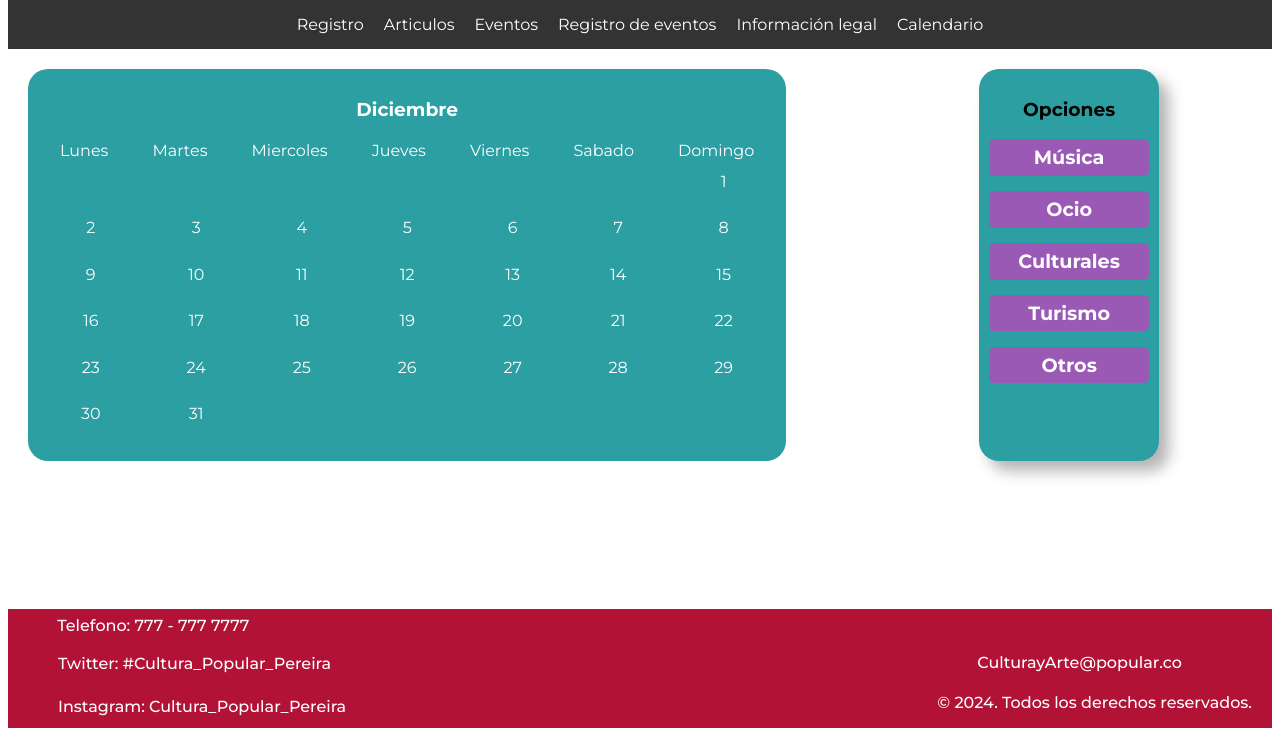
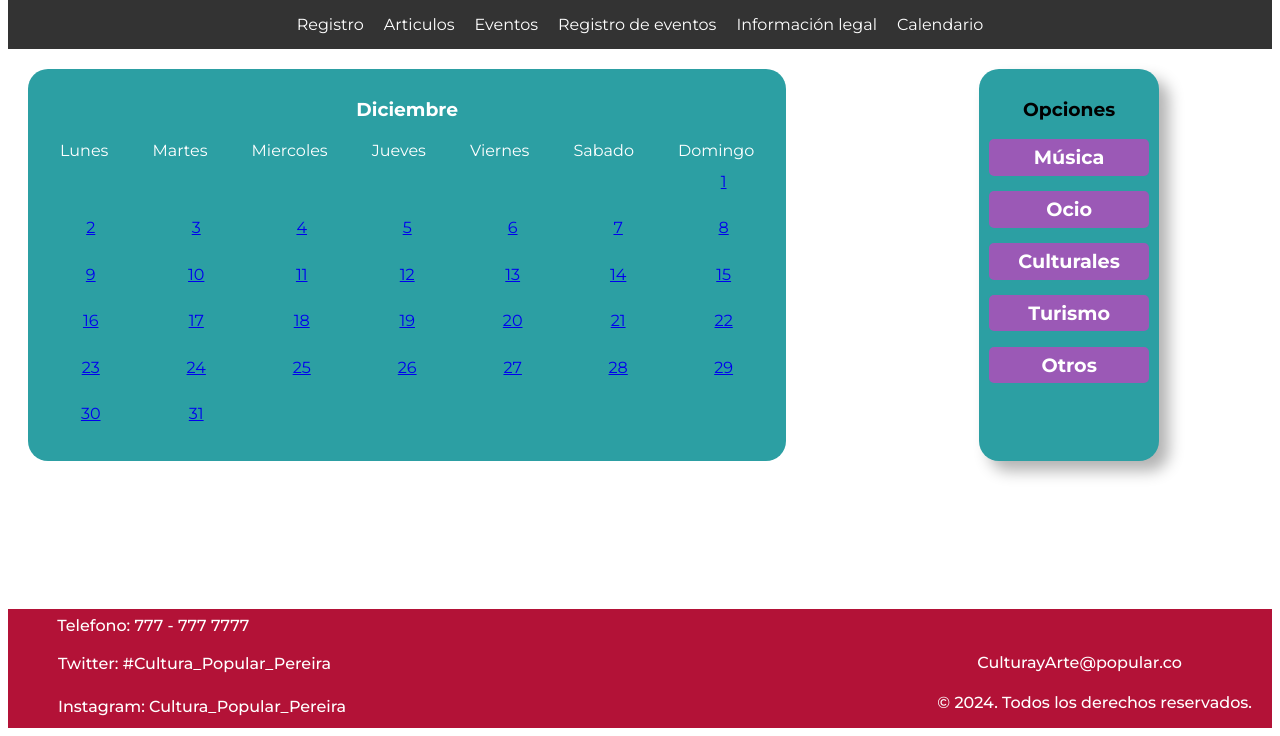
Before and after one commit to cleytoso/CulturaPopu, a plain HTML site: page index.html in a window 1280 px wide. Shown: the part 90-826 px from the top of the page. Drawn offline with Linux system fonts and the light colour scheme.

Commit message:
Cambios al index

```diff
--- a/index.html
+++ b/index.html
@@ -16,12 +16,12 @@
 
     <nav>
         <ul>
-            <li><a href="#Musica" class="color-change">Registro</a></li>
-            <li><a href="#Pintura" class="color-change">Articulos</a></li>
-            <li><a href="#Danza" class="color-change">Eventos</a></li>
-            <li><a href="#Cine" class="color-change">Registro de eventos</a></li>
-            <li><a href="#Literatura" class="color-change">Información legal</a></li>
-            <li><a href="#Escultura" class="color-change">Calendario</a></li>
+            <li><a href="pag3.html" class="color-change">Registro</a></li>
+            <li><a href="/Articulos/pagin.html" class="color-change">Articulos</a></li>
+            <li><a href="/index.html" class="color-change">Eventos</a></li>
+            <li><a href="/Articulos/proyecto.html" class="color-change">Registro de eventos</a></li>
+            <li><a href="/InformaciónLegal/aspectoslegales.html" class="color-change">Información legal</a></li>
+            <li><a href="#Calendario" class="color-change">Calendario</a></li>
         </ul>
     </nav>
 
@@ -46,37 +46,37 @@
             <div class="grid-24"></div>
             <div class="grid-25"></div>
             <div class="grid-26"></div>
-            <div class="grid-27">1</div>
-            <div class="grid-31">2</div>
-            <div class="grid-32">3</div>
-            <div class="grid-33">4</div>
-            <div class="grid-34">5</div>
-            <div class="grid-35">6</div>
-            <div class="grid-36">7</div>
-            <div class="grid-37">8</div>
-            <div class="grid-41">9</div>
-            <div class="grid-42">10</div>
-            <div class="grid-43">11</div>
-            <div class="grid-44">12</div>
-            <div class="grid-45">13</div>
-            <div class="grid-46">14</div>
-            <div class="grid-47">15</div>
-            <div class="grid-51">16</div>
-            <div class="grid-52">17</div>
-            <div class="grid-53">18</div>
-            <div class="grid-54">19</div>
-            <div class="grid-55">20</div>
-            <div class="grid-56">21</div>
-            <div class="grid-57">22</div>
-            <div class="grid-61">23</div>
-            <div class="grid-62">24</div>
-            <div class="grid-63">25</div>
-            <div class="grid-64">26</div>
-            <div class="grid-65">27</div>
-            <div class="grid-66">28</div>
-            <div class="grid-67">29</div>
-            <div class="grid-71">30</div>
-            <div class="grid-72">31</div>
+            <a href="/Articulos/proyecto.html" class="grid-27" data-category="musica"><div>1</div></a>
+        <a href="/Articulos/microteatro en el solar.html" class="grid-31" data-category="ocio"><div>2</div></a>
+        <a href="/Articulos/festival de teatro departamental.html" class="grid-32" data-category="culturales"><div>3</div></a>
+        <a href="/Articulos/VISITAmUSEO.html" class="grid-33" data-category="turismo"><div>4</div></a>
+        <a href="/Articulos/concurso nacional de villancicos.html" class="grid-34" data-category="otros"><div>5</div></a>
+        <a href="/Articulos/proyecto.html" class="grid-35" data-category="musica"><div>6</div></a>
+        <a href="/Articulos/proyecto.html" class="grid-36" data-category="musica"><div>7</div></a>
+        <a href="/Articulos/proyecto.html" class="grid-37" data-category="musica"><div>8</div></a>
+        <a href="/Articulos/proyecto.html" class="grid-41" data-category="musica"><div>9</div></a>
+        <a href="/Articulos/festival de teatro departamental.html" class="grid-42" data-category="culturales"><div>10</div></a>
+        <a href="/Articulos/festival de teatro departamental.html" class="grid-43" data-category="culturales"><div>11</div></a>
+        <a href="/Articulos/festival de teatro departamental.html" class="grid-44" data-category="culturales"><div>12</div></a>
+        <a href="/Articulos/festival de teatro departamental.html" class="grid-45" data-category="culturales"><div>13</div></a>
+        <a href="/Articulos/festival de teatro departamental.html" class="grid-46" data-category="culturales"><div>14</div></a>
+        <a href="/Articulos/concurso nacional de villancicos.html" class="grid-47" data-category="otros"><div>15</div></a>
+        <a href="/Articulos/proyecto.html" class="grid-51" data-category="musica"><div>16</div></a>
+        <a href="/Articulos/concurso nacional de villancicos.html" class="grid-52" data-category="otros"><div>17</div></a>
+        <a href="/Articulos/concurso nacional de villancicos.html" class="grid-53" data-category="otros"><div>18</div></a>
+        <a href="/Articulos/festival de teatro departamental.html" class="grid-54" data-category="culturales"><div>19</div></a>
+        <a href="/Articulos/microteatro en el solar.html" class="grid-55" data-category="ocio"><div>20</div></a>
+        <a href="/Articulos/microteatro en el solar.html" class="grid-56" data-category="ocio"><div>21</div></a>
+        <a href="/Articulos/proyecto.html" class="grid-57" data-category="musica"><div>22</div></a>
+        <a href="/Articulos/microteatro en el solar.html" class="grid-61" data-category="ocio"><div>23</div></a>
+        <a href="/Articulos/proyecto.html" class="grid-62" data-category="musica"><div>24</div></a>
+        <a href="/Articulos/festival de teatro departamental.html" class="grid-63" data-category="culturales"><div>25</div></a>
+        <a href="/Articulos/VISITAmUSEO.html" class="grid-64" data-category="turismo"><div>26</div></a>
+        <a href="/Articulos/VISITAmUSEO.html" class="grid-65" data-category="turismo"><div>27</div></a>
+        <a href="/Articulos/concurso nacional de villancicos.html" class="grid-66" data-category="otros"><div>28</div></a>
+        <a href="/Articulos/VISITAmUSEO.html" class="grid-67" data-category="turismo"><div>29</div></a>
+        <a href="/Articulos/festival de teatro departamental.html" class="grid-71" data-category="culturales"><div>30</div></a>
+        <a href="/Articulos/proyecto.html" class="grid-72" data-category="musica"><div>31</div></a>
 
 
         </div>
@@ -84,11 +84,11 @@
             <div class="tituloBotones">
                 <h3 class="h3-botones">Opciones</h3>
             </div>
-            <div class="botonFila1"><button class="botones">Música</button></div>
-            <div class="botonFila2"><button class="botones">Ocio</button></div>
-            <div class="botonFila3"><button class="botones">Culturales</button></div>
-            <div class="botonFila4"><button class="botones">Turismo</button></div>
-            <div class="botonFila5"><button class="botones">Otros</button></div>
+            <div class="botonFila1"><button class="botones" onclick="filtrar('musica')">Música</button></div>
+            <div class="botonFila2"><button class="botones" onclick="filtrar('ocio')">Ocio</button></div>
+            <div class="botonFila3"><button class="botones" onclick="filtrar('culturales')">Culturales</button></div>
+            <div class="botonFila4"><button class="botones" onclick="filtrar('turismo')">Turismo</button></div>
+            <div class="botonFila5"><button class="botones" onclick="filtrar('otros')">Otros</button></div>
         </div>
         </div>
 
```
